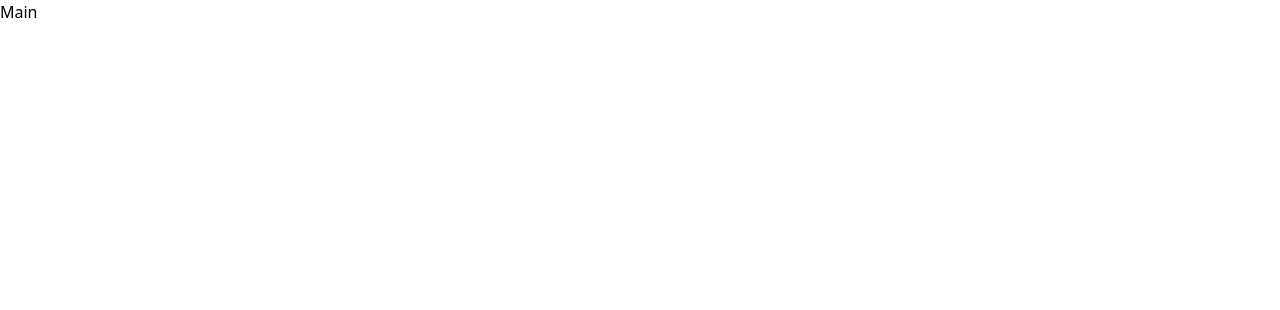
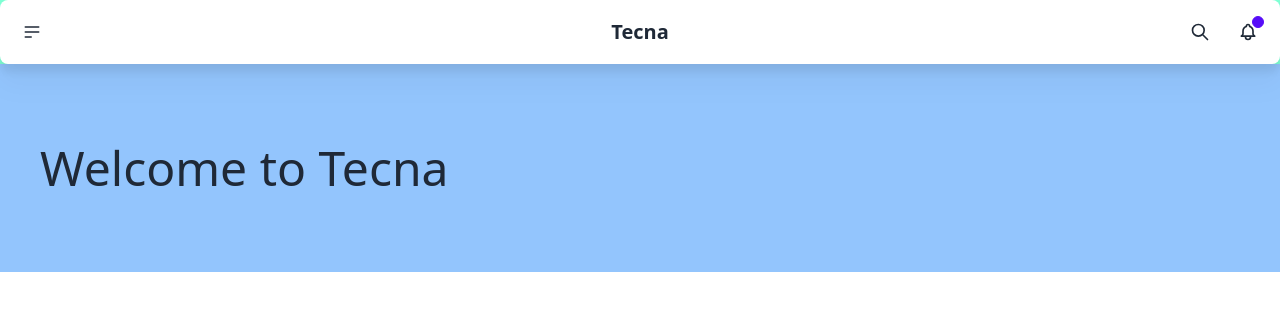
Before and after one commit to SiddhantMadhur/tecna-hub, a Next.js app: page / in a window 1280 px wide. Shown: the top 310 px of the page. Built offline with nearby package versions, Linux system fonts and the light colour scheme.

Commit message:
added daisyui

```diff
--- /dev/null
+++ b/components/navbar.jsx
@@ -0,0 +1,87 @@
+import React from "react";
+import Link from "next/link";
+
+function Navbar() {
+  return (
+    <div class="navbar bg-base-100 filter drop-shadow-xl rounded-lg ">
+      <div class="navbar-start">
+        <div class="dropdown">
+          <label tabindex="0" class="btn btn-ghost btn-circle">
+            <svg
+              xmlns="http://www.w3.org/2000/svg"
+              class="h-5 w-5"
+              fill="none"
+              viewBox="0 0 24 24"
+              stroke="currentColor"
+            >
+              <path
+                stroke-linecap="round"
+                stroke-linejoin="round"
+                stroke-width="2"
+                d="M4 6h16M4 12h16M4 18h7"
+              />
+            </svg>
+          </label>
+          <ul
+            tabindex="0"
+            class="menu menu-compact dropdown-content mt-3 p-2 shadow bg-base-100 rounded-box w-52"
+          >
+            <li>
+              <a>Homepage</a>
+            </li>
+            <li>
+              <a>Portfolio</a>
+            </li>
+            <li>
+              <a>About</a>
+            </li>
+          </ul>
+        </div>
+      </div>
+      <div class="navbar-center">
+        <Link href={'/'}>
+          <a class="btn btn-ghost normal-case text-xl">Tecna</a>
+        </Link>
+      </div>
+      <div class="navbar-end">
+        <button class="btn btn-ghost btn-circle">
+          <svg
+            xmlns="http://www.w3.org/2000/svg"
+            class="h-5 w-5"
+            fill="none"
+            viewBox="0 0 24 24"
+            stroke="currentColor"
+          >
+            <path
+              stroke-linecap="round"
+              stroke-linejoin="round"
+              stroke-width="2"
+              d="M21 21l-6-6m2-5a7 7 0 11-14 0 7 7 0 0114 0z"
+            />
+          </svg>
+        </button>
+        <button class="btn btn-ghost btn-circle">
+          <div class="indicator">
+            <svg
+              xmlns="http://www.w3.org/2000/svg"
+              class="h-5 w-5"
+              fill="none"
+              viewBox="0 0 24 24"
+              stroke="currentColor"
+            >
+              <path
+                stroke-linecap="round"
+                stroke-linejoin="round"
+                stroke-width="2"
+                d="M15 17h5l-1.405-1.405A2.032 2.032 0 0118 14.158V11a6.002 6.002 0 00-4-5.659V5a2 2 0 10-4 0v.341C7.67 6.165 6 8.388 6 11v3.159c0 .538-.214 1.055-.595 1.436L4 17h5m6 0v1a3 3 0 11-6 0v-1m6 0H9"
+              />
+            </svg>
+            <span class="badge badge-xs badge-primary indicator-item"></span>
+          </div>
+        </button>
+      </div>
+    </div>
+  );
+}
+
+export default Navbar;
--- a/package.json
+++ b/package.json
@@ -10,6 +10,7 @@
   "author": "SiddhantMadhur",
   "license": "MIT",
   "dependencies": {
+    "daisyui": "^2.14.3",
     "next": "^12.1.6",
     "react": "^18.1.0"
   },
--- a/pages/_app.js
+++ b/pages/_app.js
@@ -1,8 +1,19 @@
-import '../styles/globals.css'
+import "../styles/globals.css";
+import Head from "next/head";
+import Navbar from "../components/navbar";
 
-
-function MyApp ({Component, pageProps}) {
-    return <Component {...pageProps} />
+function MyApp({ Component, pageProps }) {
+  return (
+    <>
+      <Head>
+        <title>TecnaHub</title>
+      </Head>
+      <Navbar />
+      <body>
+        <Component {...pageProps} />
+      </body>
+    </>
+  );
 }
 
 export default MyApp;
--- a/pages/index.jsx
+++ b/pages/index.jsx
@@ -1,8 +1,9 @@
+import Navbar from "../components/navbar";
+
 const Home = () => (
-    <div className="">
-        Main
-    </div>
+  <div className="bg-blue-300">
+    <div className="py-20 text-5xl lg:mx-10">Welcome to Tecna</div>
+  </div>
 );
 
-
 export default Home;
--- a/styles/globals.css
+++ b/styles/globals.css
@@ -1,3 +1,7 @@
 @tailwind base;
 @tailwind components;
 @tailwind utilities;
+
+body {
+    background-color: aquamarine;
+}
--- a/tailwind.config.js
+++ b/tailwind.config.js
@@ -6,5 +6,5 @@
   theme: {
     extend: {},
   },
-  plugins: [],
+  plugins: [require("daisyui")],
 }
```
